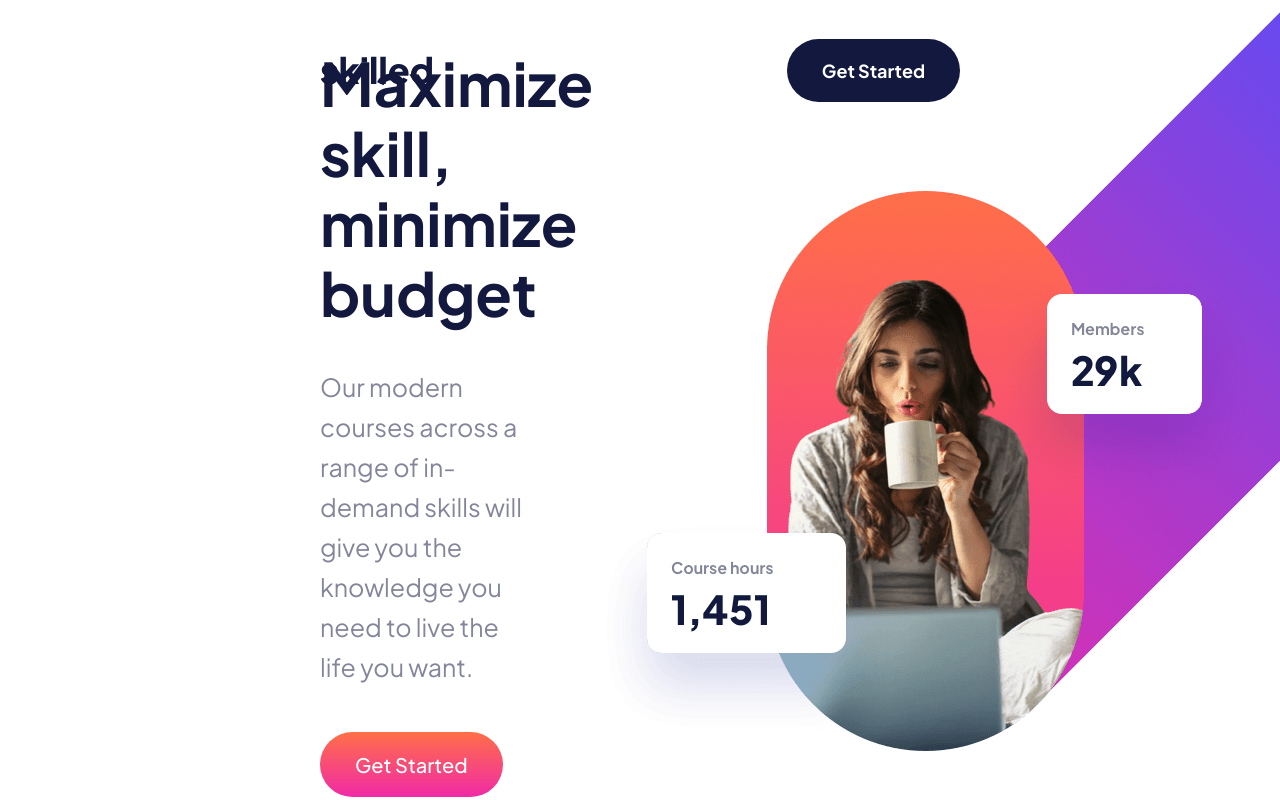
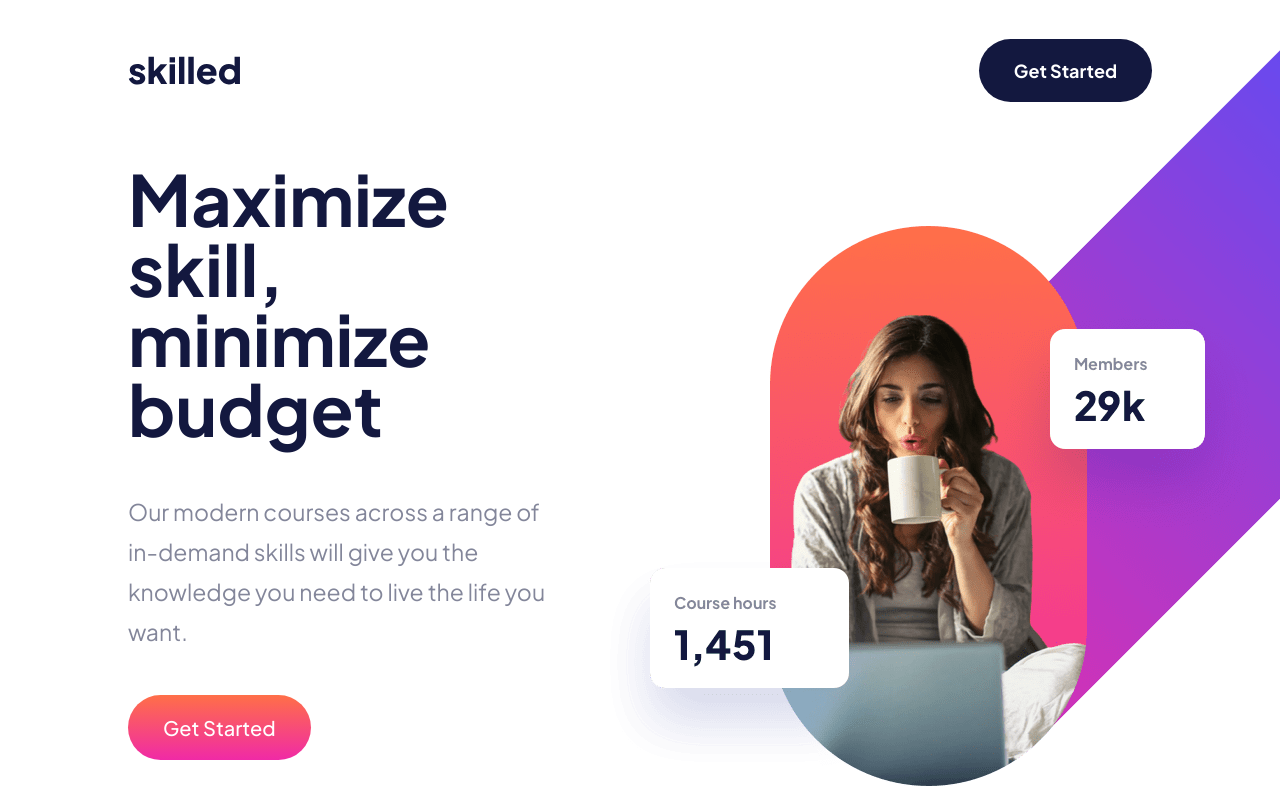
Before and after one commit to russell-crooms/skilled, a React (Vite) app: page / in a window 1280 px wide. Shown: the top 800 px of the page. Built offline with nearby package versions, Linux system fonts and the light colour scheme.

Commit message:
Fixed Navbar and Header on 1440px devices

```diff
--- a/src/components/hero/Hero.css
+++ b/src/components/hero/Hero.css
@@ -6,6 +6,12 @@
     margin-left: auto;
     margin-right: auto;
     margin-top: -225px;
+}
+@media (max-width: 1440px) {
+    .hero-section {
+        margin-top: -190px;
+        width: 80%;
+    }
 }
 
 .hero-section-left {
@@ -20,12 +26,24 @@
     line-height: 70px;
     margin-bottom: -10px;
 }
+@media (max-width: 1440px) {
+    .hero-header-text {
+    width: 96%;
+    font-size: 47px;
+    }
+}
 
 .hero-paragraph {
     font-size: 25px;
     line-height: 40px;
     color: #83869A;
     width: 80%;
+}
+@media (max-width: 1440px) {
+    .hero-paragraph {
+        width: 93%;
+        font-size: 23px;
+    }
 }
 
 .hero-button button {
--- a/src/components/navBar/NavBar.css
+++ b/src/components/navBar/NavBar.css
@@ -7,6 +7,12 @@
     margin-right: auto;
     margin-top: 38.7px;
 }
+@media (max-width: 1440px) {
+    .navbar-container {
+        width: 80%;
+    }
+}
+
 
 .nav-button {
     border-radius: 50px;
```
